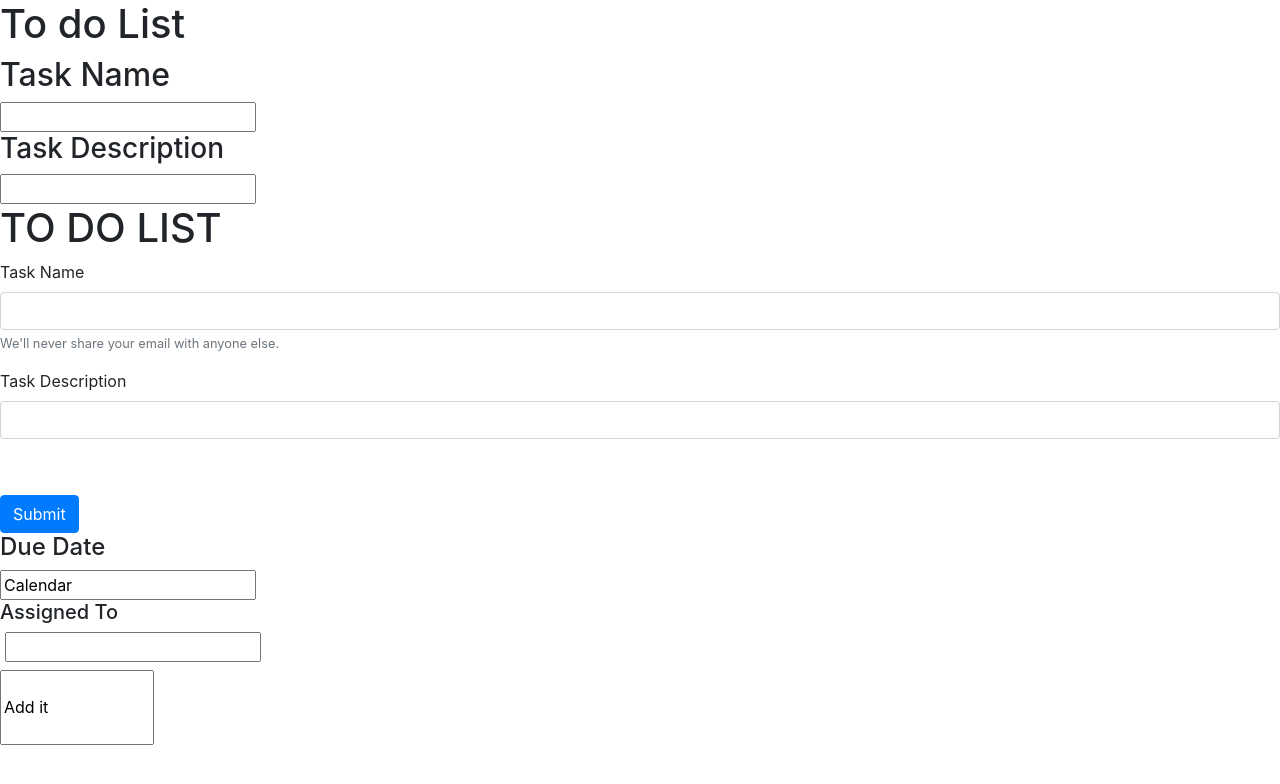
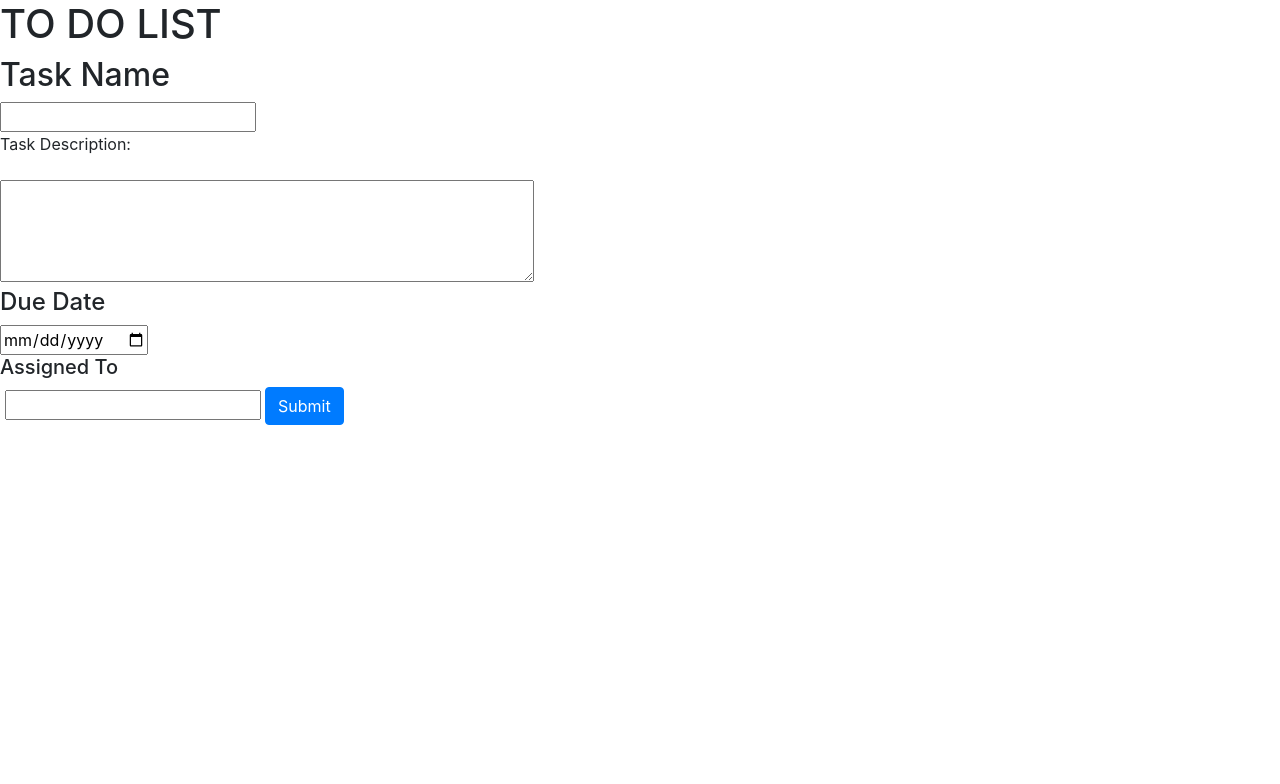
Before and after one commit to Johnnychen384/Group_1_-Final_-Project, a plain HTML site: page index.html in a window 1280 px wide. Drawn offline with nearby package versions, Linux system fonts and the light colour scheme; files that its build step writes are made by us from their sources.

Commit message:
Fixed html code

```diff
--- a/index.html
+++ b/index.html
@@ -12,43 +12,22 @@
 </head>
 <body>
   <form>
-    <h1>To do List</h1>
+    <header>
+      <h1>TO DO LIST</h1>
+  </header>
     <h2>Task Name</h2>
    <input typ="text" id="Task Name">
-   <h3>Task Description</h3>
- <input id="txt1" type="text">
-    <meta name="viewport" content="width=, initial-scale=1.0">
-    <link rel="stylesheet" href="./assets/styles.css"/>
-      <title>Document</title>
-    <header>
-        <h1>TO DO LIST</h1>
-    </header>
-    <form>
-        <div class="form-group">
-          <label for="exampleInputEmail1">Task Name</label>
-          <input type="email" class="form-control" id="exampleInputEmail1" aria-describedby="emailHelp">
-          <small id="emailHelp" class="form-text text-muted">We'll never share your email with anyone else.</small>
-        </div>
-        <div class="form-group">
-          <label for="exampleInputPassword1">Task Description</label>
-          <input type="password" class="form-control" id="exampleInputPassword1">
-        </div>
-        <div class="form-group">
-        <label for=" exampleinput" ></label>
-    </div>
-        <button type="submit" class="btn btn-primary">Submit</button>
+   <p><label for="Task Description">Task Description:</label></p>
+  <textarea id="Description" name="Description" rows="4" cols="50"></textarea>
+  <br>
+      <h4>Due Date</h4>
+      <input type="date" id="Calendar" value="Calendar">
+
+         <h5>Assigned To</h5>
+      <label for="Assigned To"></label>
+      <input typ="text" id="Assigned To">
+  <button type="submit" class="btn btn-primary">Submit</button>
       </form>
-
-    <h4>Due Date</h4>
- <input typ="Calendar" id="Calendar" value="Calendar">
-
-    <h5>Assigned To</h5>
- <label for="Assigned To"></label>
- <input typ="text" id="Assigned To">
-
- <h6></h6>
- <input typ="Add it" Value ="Add it" style="width: 12%; height: 75px;">
-
 
 
 
```
